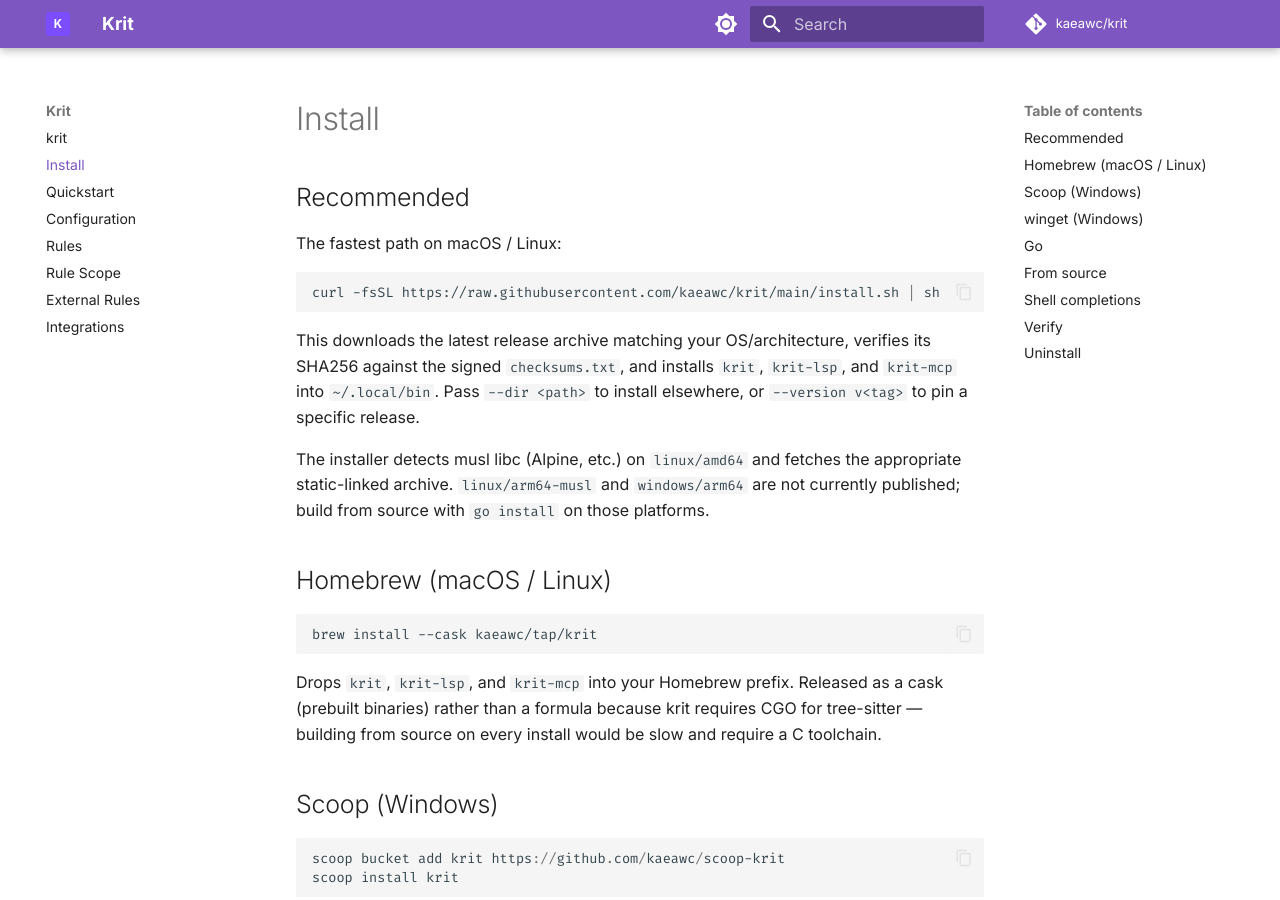
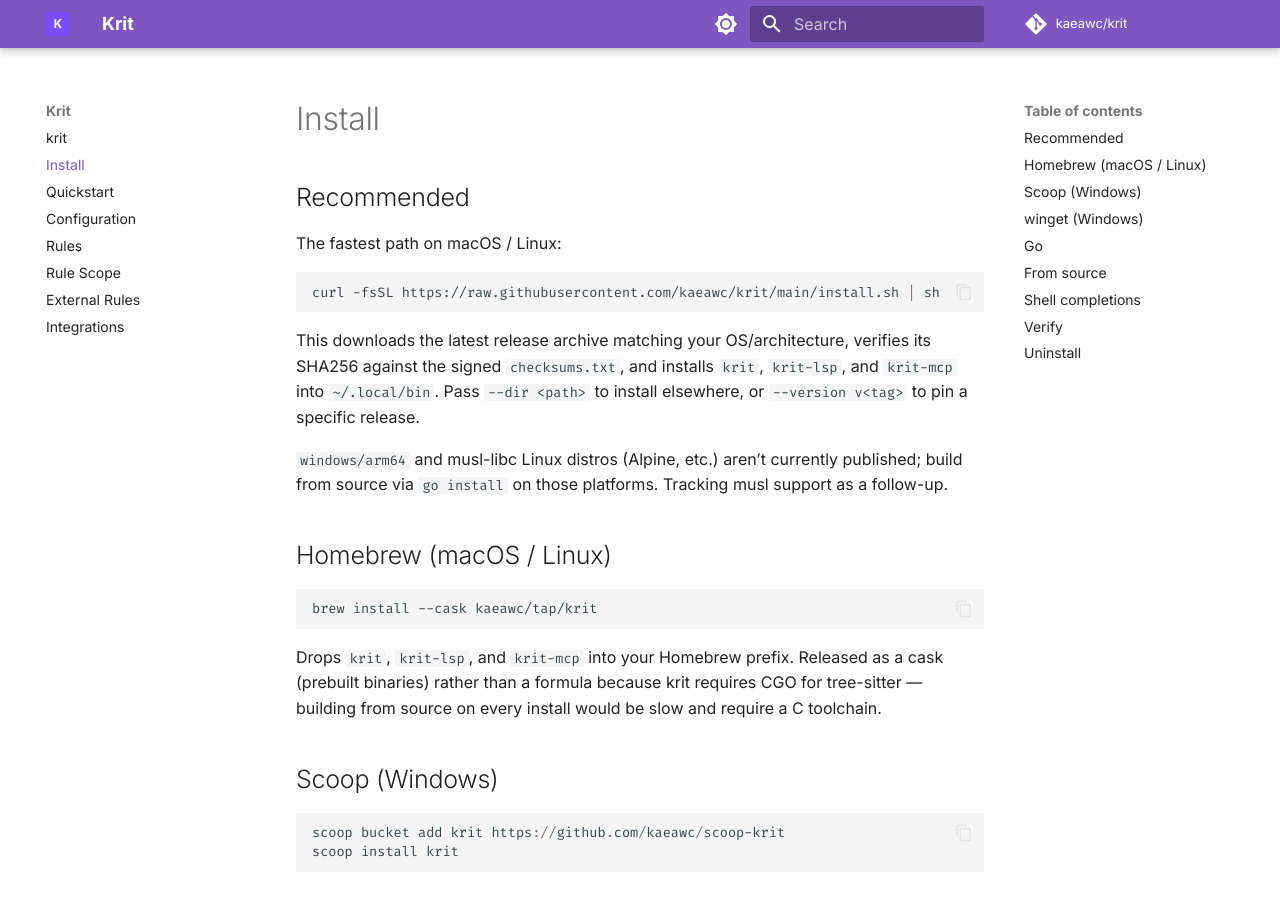
Before and after one commit to kaeawc/krit, an MkDocs documentation site: the page built from docs/install.md, in a window 1280 px wide and 900 px high. Built offline with MkDocs 1.6.1 and Material for MkDocs 9.7.7, drawn with Linux system fonts in a browser that asks for light colours; comment, search, counter and statistics services are not loaded.

Commit message:
Defer SBOMs and Linux/musl builds for the initial release
Two issues blocked the rc1 retry:

- 'syft' isn't preinstalled on macOS or Windows runners, so
  goreleaser's sboms: block aborted with 'syft: executable file not
  found'. Comment out sboms; re-enable later via anchore/sbom-action.

- ubuntu-24.04's musl-tools wrapper falls back to glibc headers when
  cgo invokes it through go build, producing
  'fatal error: bits/libc-header-start.h' on _cgo_export.c. Drop the
  three Linux/musl build entries (and their archive group) until we
  install a proper musl-cross toolchain on the runner.

The installer's musl detection becomes a soft warning rather than
selecting a different archive. docs/install.md is updated to reflect
that Alpine isn't yet covered.

```diff
--- a/docs/install.md
+++ b/docs/install.md
@@ -14,10 +14,9 @@
 `--dir <path>` to install elsewhere, or `--version v<tag>` to pin a
 specific release.
 
-The installer detects musl libc (Alpine, etc.) on `linux/amd64` and
-fetches the appropriate static-linked archive. `linux/arm64-musl` and
-`windows/arm64` are not currently published; build from source with
-`go install` on those platforms.
+`windows/arm64` and musl-libc Linux distros (Alpine, etc.) aren't
+currently published; build from source via `go install` on those
+platforms. Tracking musl support as a follow-up.
 
 ## Homebrew (macOS / Linux)
 
```
Also changed, not shown: .goreleaser.yml (+11 -38 lines), 2 other files.
